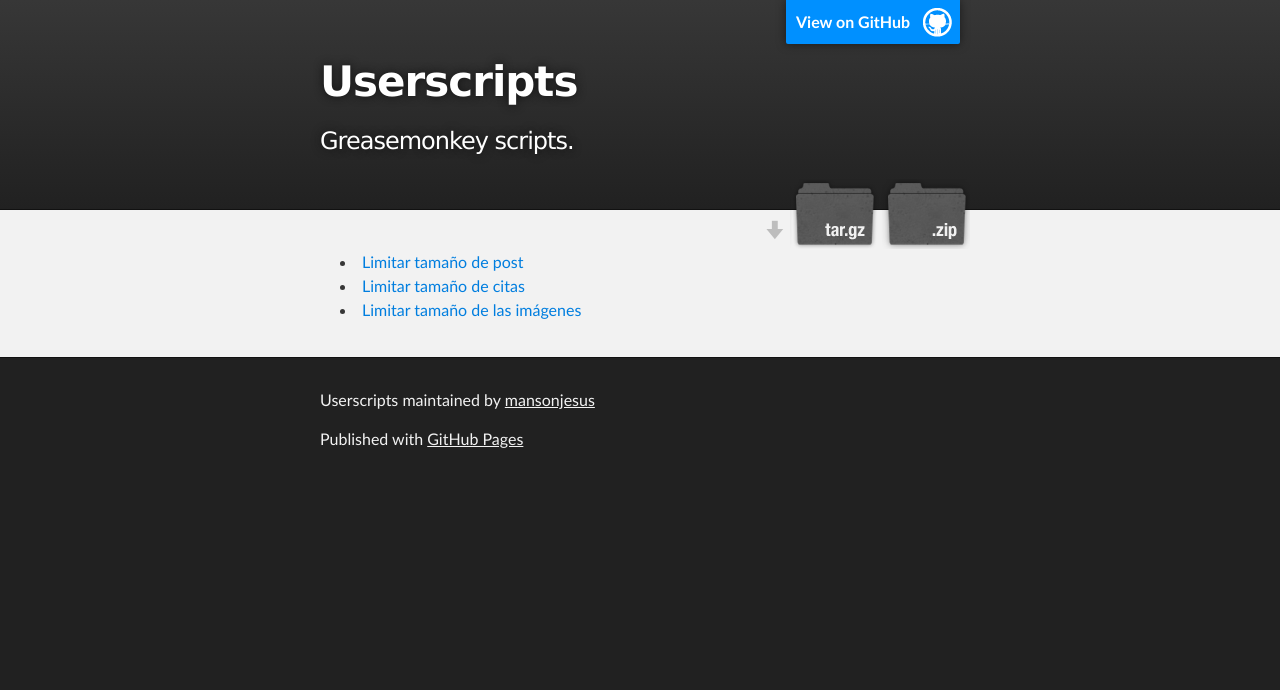
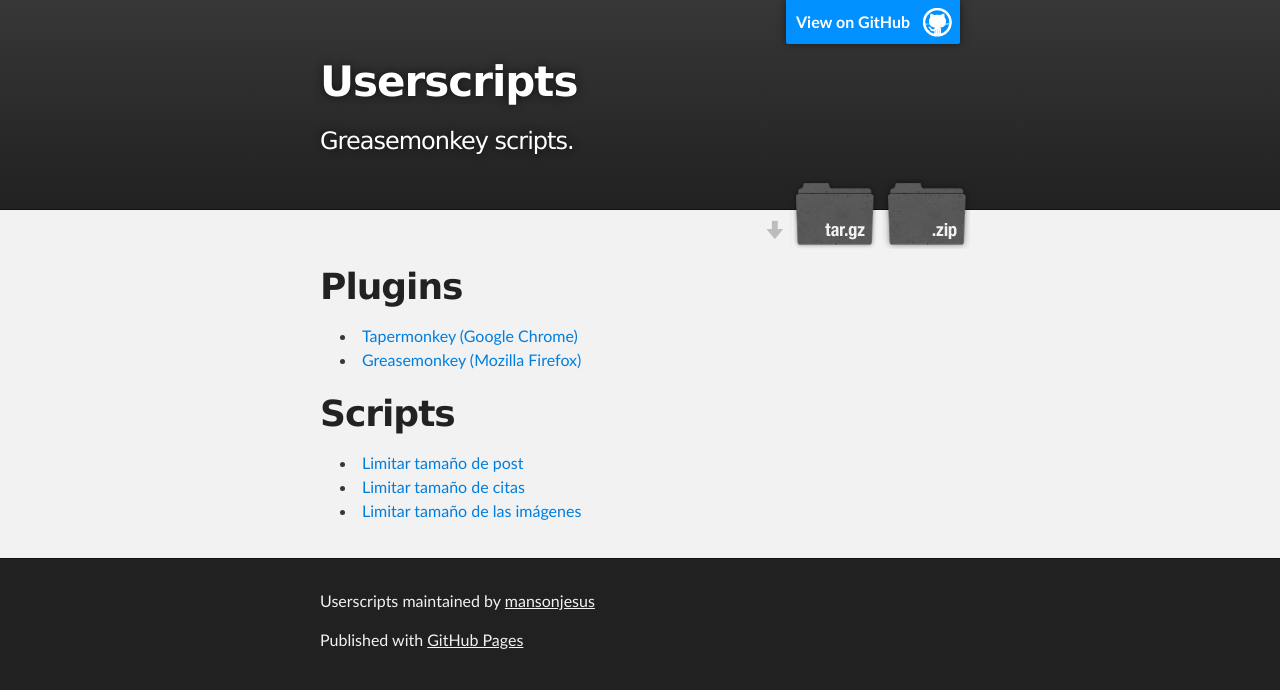
Before and after one commit to dnlglz/userscripts, a plain HTML site: page index.html in a window 1280 px wide. Drawn offline with Linux system fonts and the light colour scheme.

Commit message:
Added plugins links

```diff
--- a/index.html
+++ b/index.html
@@ -31,6 +31,12 @@
 		<!-- MAIN CONTENT -->
 		<div id="main_content_wrap" class="outer">
 			<section id="main_content" class="inner">
+				<h1>Plugins</h1>
+				<ul>
+					<li><a href="https://chrome.google.com/webstore/detail/tampermonkey/dhdgffkkebhmkfjojejmpbldmpobfkfo">Tapermonkey (Google Chrome)</a></li>
+					<li><a href="https://addons.mozilla.org/es/firefox/addon/greasemonkey/">Greasemonkey (Mozilla Firefox)</a></li>
+				</ul>
+				<h1>Scripts</h1>
 				<ul>
 					<li><a href="https://github.com/mansonjesus/userscripts/raw/master/source/limitar_post.user.js">Limitar tamaño de post</a></li>
 					<li><a href="https://github.com/mansonjesus/userscripts/raw/master/source/minimizar_citas.user.js">Limitar tamaño de citas</a></li>
```
Lines whose indentation alone changed are shown as unchanged.
